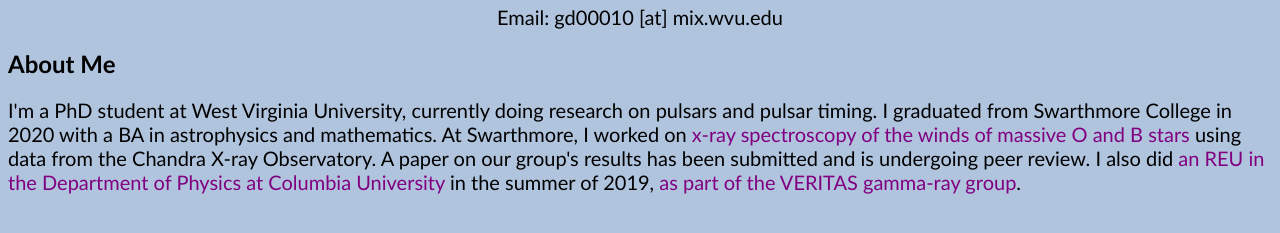
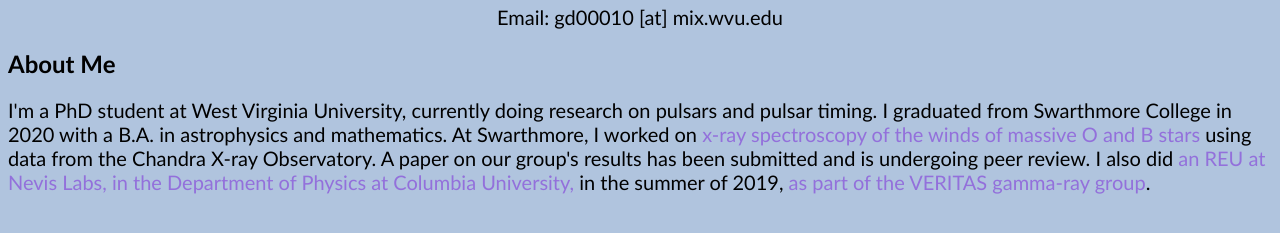
Before and after one commit to GrahamDoskoch/GrahamDoskoch.github.io, a plain HTML site: page index.html in a window 1280 px wide. Shown: the part 97-330 px from the top of the page. Drawn offline with Linux system fonts and the light colour scheme.

Commit message:
Update index.html

```diff
--- a/index.html
+++ b/index.html
@@ -27,7 +27,7 @@
     }
     a {
       text-decoration: none;
-      color: purple;
+      color: mediumpurple;
     }
     a:hover {
       text-decoration: underline;
@@ -80,11 +80,11 @@
 <div>
   <h2>About Me</h2>
   <p>I'm a PhD student at West Virginia University, currently doing research on pulsars and pulsar timing. I graduated
-    from Swarthmore College in 2020 with a BA in astrophysics and mathematics. At Swarthmore, I worked on
+    from Swarthmore College in 2020 with a B.A. in astrophysics and mathematics. At Swarthmore, I worked on
     <a href="https://astro.swarthmore.edu/~cohen/students.html">x-ray spectroscopy of the winds of massive O and B stars</a>
     using data from the Chandra X-ray Observatory. A paper on our group's results has been submitted and is undergoing peer
-    review. I also did <a href="https://www.nevis.columbia.edu/reu/2019/">an REU in the Department of Physics at Columbia
-    University</a> in the summer of 2019, <a href="https://www.nevis.columbia.edu/reu/2019/reports/Doskoch_report.pdf">
+    review. I also did <a href="https://www.nevis.columbia.edu/reu/2019/">an REU at Nevis Labs, in the Department of Physics
+    at Columbia University,</a> in the summer of 2019, <a href="https://www.nevis.columbia.edu/reu/2019/reports/Doskoch_report.pdf">
     as part of the VERITAS gamma-ray group</a>.
   </p>
 </div>
```
